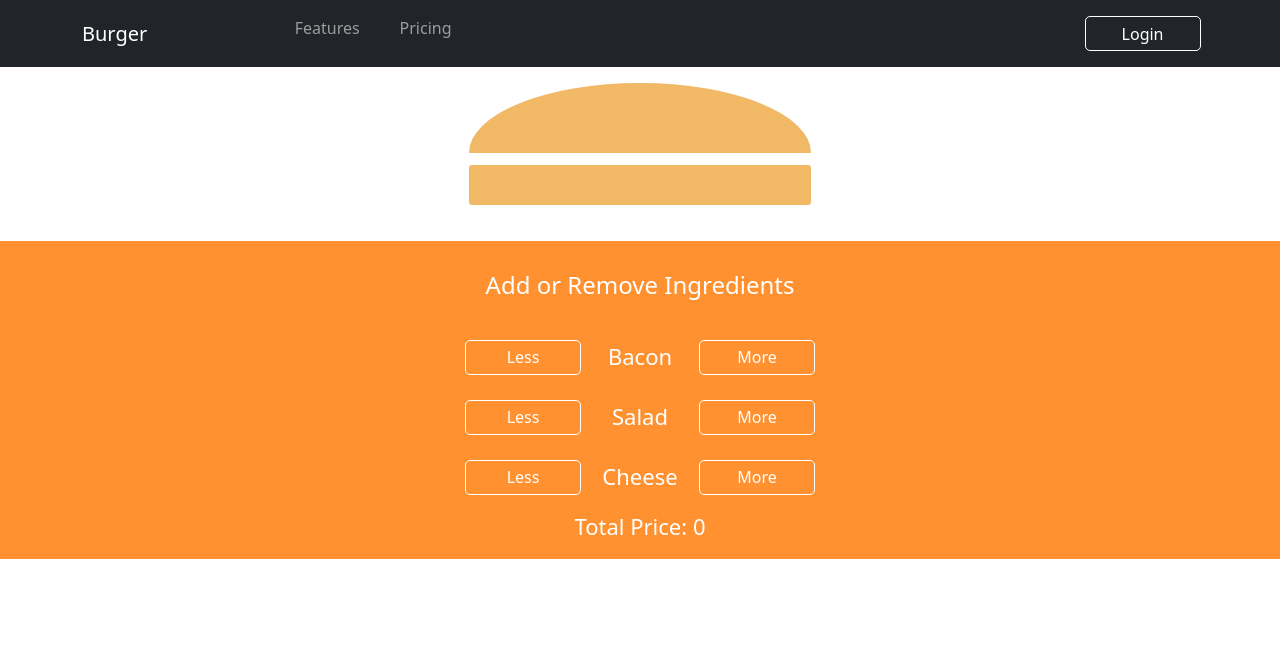
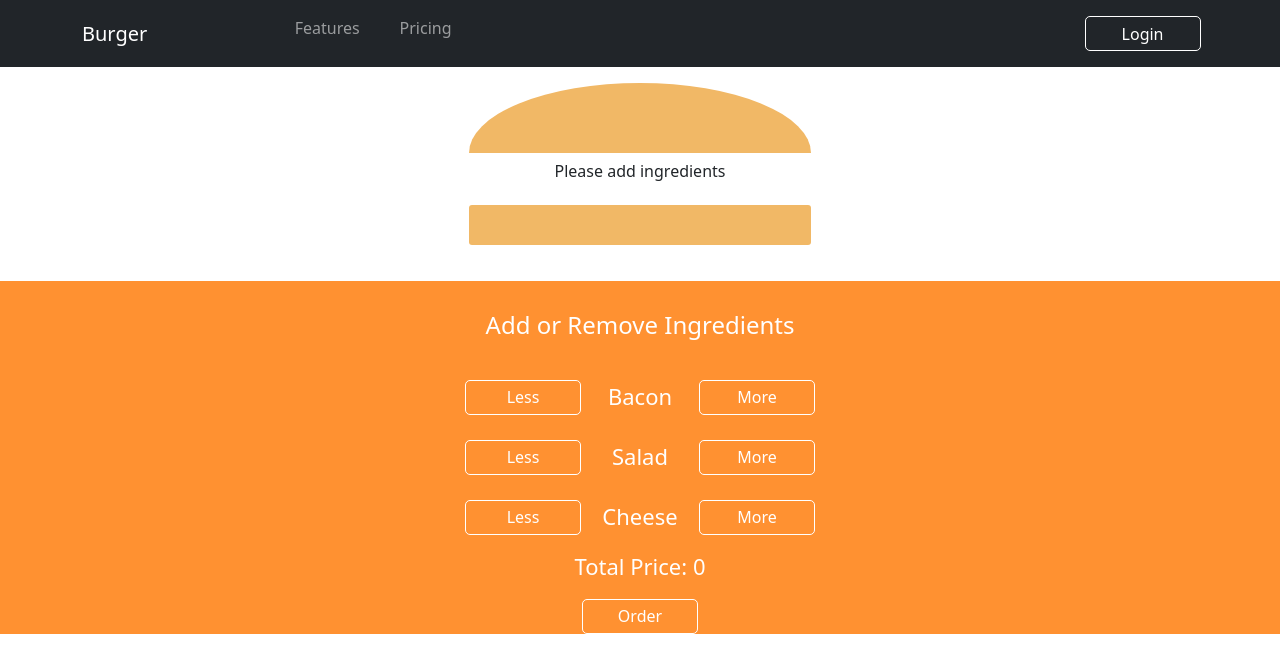
Before and after one commit to hamza181/burger, a React app: page / in a window 1280 px wide. Shown: the top 672 px of the page. Built offline with nearby package versions, Linux system fonts and the light colour scheme.

Commit message:
added order button

```diff
--- a/package.json
+++ b/package.json
@@ -1,5 +1,4 @@
 {
-  "homepage": "https://hamza181.github.io/burger",
   "name": "sample-react",
   "version": "0.1.0",
   "private": true,
@@ -78,8 +77,7 @@
     "workbox-webpack-plugin": "5.1.4"
   },
   "scripts": {
-    "predeploy": "npm run build",
-    "deploy": "gh-pages -d build",
+
     "start": "node scripts/start.js",
     "build": "node scripts/build.js",
     "test": "node scripts/test.js"
--- a/src/Pages/Home/Home.js
+++ b/src/Pages/Home/Home.js
@@ -1,19 +1,23 @@
 import { Button } from "antd";
-import React from "react";
+import React, { useEffect, useState, useCallback } from "react";
 import { useDispatch, useSelector } from "react-redux";
 import Ingredients from "../../Components/Ingredients";
 import Navbar from "../../Layouts/Navbar/Navbar";
-import { addIngredient, removeIngredient } from "../../Store/action/burger";
+import {
+  addIngredient,
+  removeIngredient,
+  updatePurchasable,
+} from "../../Store/action/burger";
 import "./home.css";
 
 function Home() {
   var ingredients = useSelector((state) => state.ingredients.ingredients);
   var totalPrice = useSelector((state) => state.ingredients.totalPrice);
+  var purchasable = useSelector((state) => state.ingredients.purchasable);
   const dispatch = useDispatch();
 
   // convert object keys in array
   const ingredientKeyArray = Object.keys(ingredients);
-  // console.log(ingredientKeyArray);
 
   // how to make array with null values
   // this arr make an array with 3 null value
@@ -21,7 +25,8 @@ function Home() {
   // console.log(arr);
 
   // apply map on object keys aur har object key k lye us ki value jitne empty arrays banae
-  const tranformedIngredients = ingredientKeyArray
+
+  var tranformedIngredients = ingredientKeyArray
     .map((value, index) => {
       return (
         [...Array(ingredients[value])]
@@ -40,7 +45,13 @@ function Home() {
       // initial value
       []
     );
-  console.log(tranformedIngredients);
+
+  if (tranformedIngredients.length === 0) {
+    tranformedIngredients = <p>Please add ingredients</p>;
+    dispatch(updatePurchasable(false));
+  } else {
+    dispatch(updatePurchasable(true));
+  }
 
   function addIng(props) {
     var addType = props;
@@ -51,6 +62,35 @@ function Home() {
     var removeType = props;
     dispatch(removeIngredient(removeType));
   }
+
+  // useEffect(() => {
+  //   updateMyPurchasable();
+  // }, [ingredients]);
+
+  // function updateMyPurchasable() {
+  //   let arr = Object.keys(ingredients);
+  //   let total = 0;
+  //   for (let key of arr) {
+  //     total = total + ingredients[key];
+  //   }
+  // if (total > 0) {
+  //   dispatch(updatePurchasable(true));
+  // } else {
+  //   dispatch(updatePurchasable(false));
+  // }
+  // }
+
+  // function updateMyPurchasable() {
+  //   let arr = Object.values(ingredients);
+  //   let total = arr.reduce((acc, ele, ind) => {
+  //     return acc + ele;
+  //   }, 0);
+  //   if (total > 0) {
+  //     dispatch(updatePurchasable(true));
+  //   } else {
+  //     dispatch(updatePurchasable(false));
+  //   }
+  // }
 
   // disabling less button
   var disable = { ...ingredients };
@@ -65,7 +105,6 @@ function Home() {
     disable[key] = disable[key] <= 0;
   }
 
-  console.log(disable);
   return (
     <div>
       <Navbar></Navbar>
@@ -78,6 +117,7 @@ function Home() {
           <Ingredients type="cheese"></Ingredients> */}
 
           {tranformedIngredients}
+
           <div className="burgerBottom"></div>
         </div>
       </div>
@@ -94,18 +134,25 @@ function Home() {
             <Button onClick={() => addIng("bacon")}>More</Button>
           </div>
           <div className="saladButton">
-            <Button disabled={disable.salad} onClick={() => removeIng("salad")}>Less</Button>
+            <Button disabled={disable.salad} onClick={() => removeIng("salad")}>
+              Less
+            </Button>
             <p>Salad</p>
             <Button onClick={() => addIng("salad")}>More</Button>
           </div>
           <div className="cheeseButton">
-            <Button disabled={disable.cheese} onClick={() => removeIng("cheese")}>Less</Button>
+            <Button
+              disabled={disable.cheese}
+              onClick={() => removeIng("cheese")}
+            >
+              Less
+            </Button>
             <p>Cheese</p>
             <Button onClick={() => addIng("cheese")}>More</Button>
           </div>
-          <div>
-            <p>Total Price: {totalPrice}</p>
-          </div>
+          <p>Total Price: {totalPrice}</p>
+
+          <button disabled={!purchasable}>Order</button>
         </div>
       </div>
     </div>
--- a/src/Pages/Home/home.css
+++ b/src/Pages/Home/home.css
@@ -80,6 +80,6 @@
     background: white;
 }
 
-.buttons button:disabled{
+button:disabled{
     cursor: no-drop;
 }
--- a/src/Store/action/burger.js
+++ b/src/Store/action/burger.js
@@ -3,13 +3,19 @@ import * as constant from "../constant/burger";
 export function addIngredient(addType) {
   return {
     type: constant.ADD_INGREDIENT,
-    ing: addType
+    ing: addType,
   };
 }
 
 export function removeIngredient(removeType) {
-    return {
-      type: constant.REMOVE_INGREDIENT,
-      ing: removeType
-    };
+  return {
+    type: constant.REMOVE_INGREDIENT,
+    ing: removeType,
+  };
+}
+export function updatePurchasable(prop){
+  return {
+    type: constant.PURCHASABLE,
+    payload: prop
   }
+}
--- a/src/Store/constant/burger.js
+++ b/src/Store/constant/burger.js
@@ -1,2 +1,3 @@
 export const ADD_INGREDIENT = 'ADD_INGREDIENT'
 export const REMOVE_INGREDIENT = 'REMOVE_INGREDIENT'
+export const PURCHASABLE = 'PURCHASABLE'
--- a/src/Store/reducer/ingredients.js
+++ b/src/Store/reducer/ingredients.js
@@ -13,6 +13,7 @@ const initialState = {
     cheese: 0,
   },
   totalPrice: 0,
+  purchasable: false,
 };
 
 export const ingredients = (state = initialState, action) => {
@@ -40,6 +41,11 @@ export const ingredients = (state = initialState, action) => {
           totalPrice: state.totalPrice - totalPrice[action.ing],
         };
       }
+    case constant.PURCHASABLE:
+      return {
+        ...state,
+        purchasable: action.payload,
+      };
     default:
       return state;
   }
```
